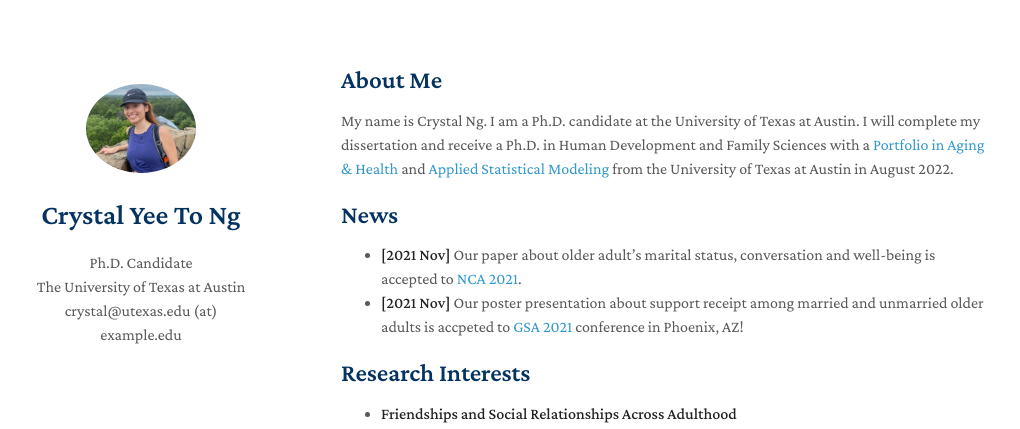
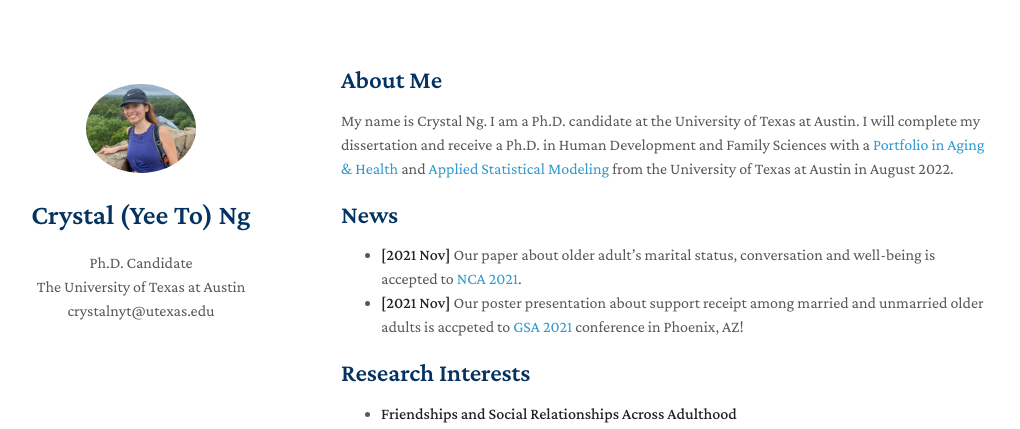
Before and after one commit to Crystal-ng/Crystal-ng.github.io, a Jekyll site: the page built from index.md, in a window 1280 px wide. Shown: the top 429 px of the page, without its empty margins (129-1149 px from the left). Built offline with Jekyll 4.4.1, drawn with Linux system fonts in a browser that asks for light colours; nearby versions of some CDN libraries; a style sheet for code colours, icons or effects is not loaded; our own code applies the rules of GitHub Pages for plain Markdown files.

Commit message:
Update _config.yml

```diff
--- a/_config.yml
+++ b/_config.yml
@@ -1,7 +1,7 @@
-title: Crystal Yee To Ng
+title: Crystal (Yee To) Ng
 position: Ph.D. Candidate
 affiliation: The University of Texas at Austin
-email: crystal@utexas.edu (at) example.edu
+email: crystalnyt@utexas.edu
 keywords: minimal academic
 google_scholar: https://scholar.google.com/citations?user=887O6PoAAAAJ&hl=en
 github_link: https://github.com/Crystal-ng
```
